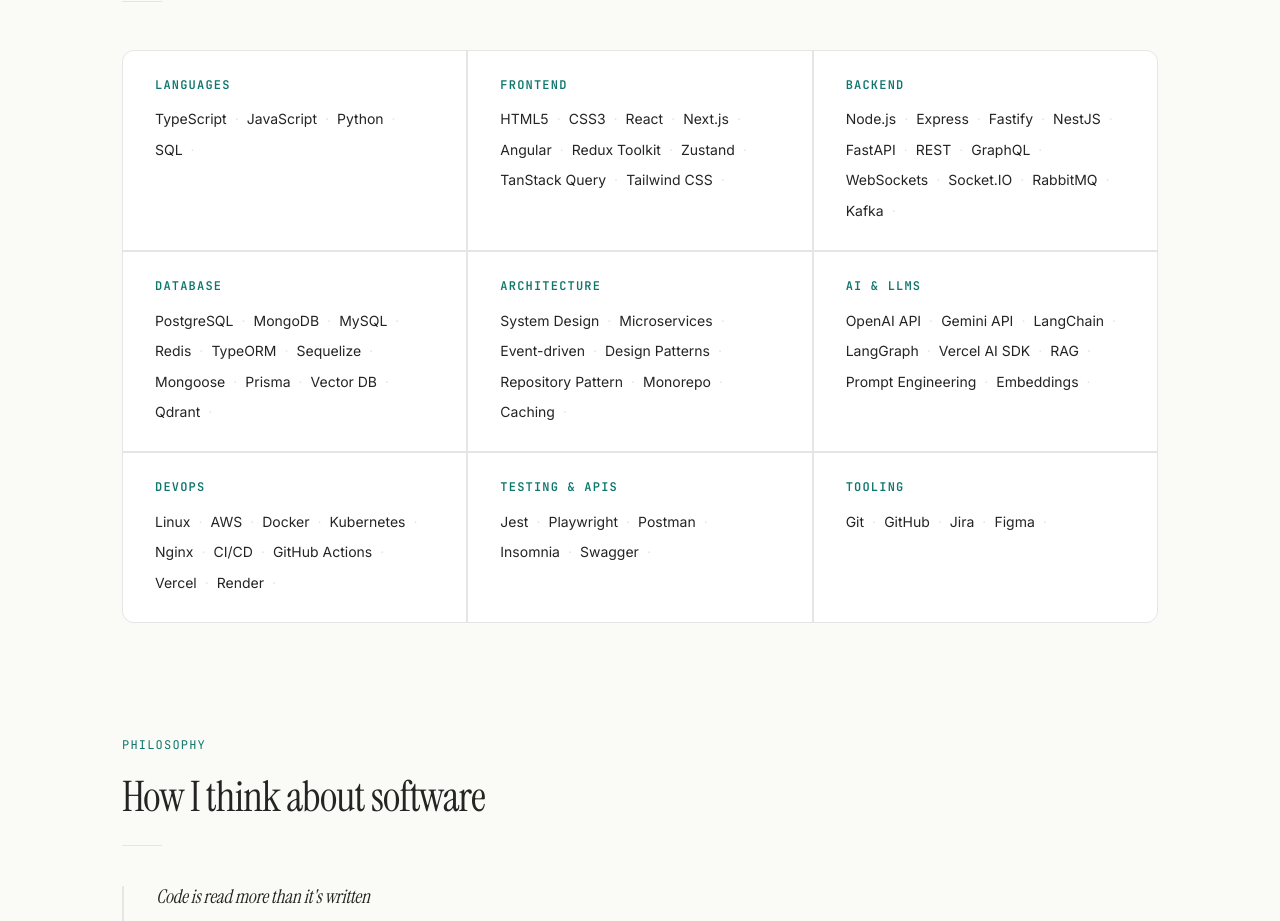
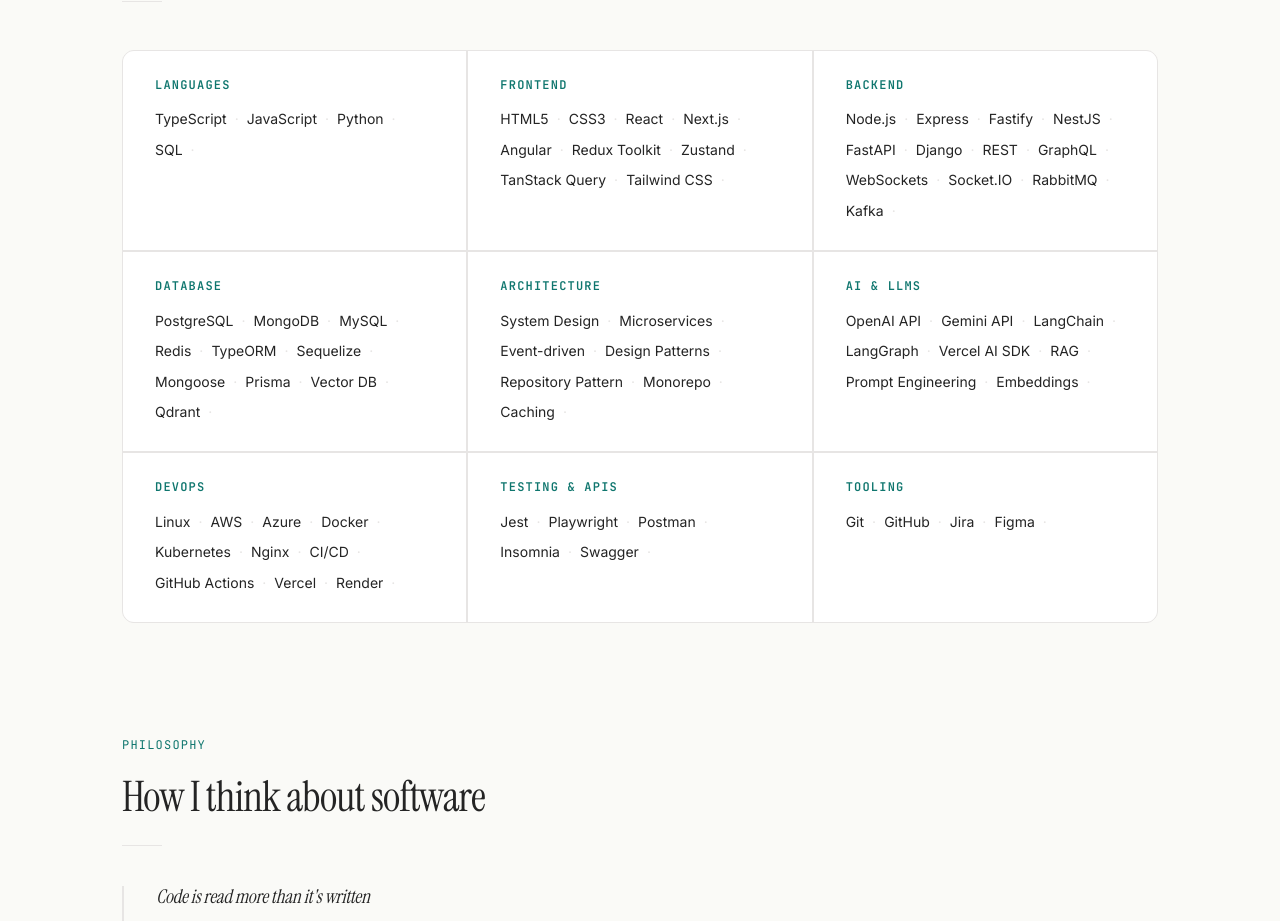
Before and after one commit to Anushidh/my-portfolio, a Next.js app: page / in a window 1280 px wide. Shown: the part 6920-7841 px from the top of the page. Built offline with nearby package versions, Linux system fonts and the light colour scheme.

Commit message:
Content: Add Azure and Django to skills list

```diff
--- a/components/Skills.tsx
+++ b/components/Skills.tsx
@@ -33,6 +33,7 @@
       "Fastify",
       "NestJS",
       "FastAPI",
+      "Django",
       "REST",
       "GraphQL",
       "WebSockets",
@@ -86,6 +87,7 @@
     skills: [
       "Linux",
       "AWS",
+      "Azure",
       "Docker",
       "Kubernetes",
       "Nginx",
```
